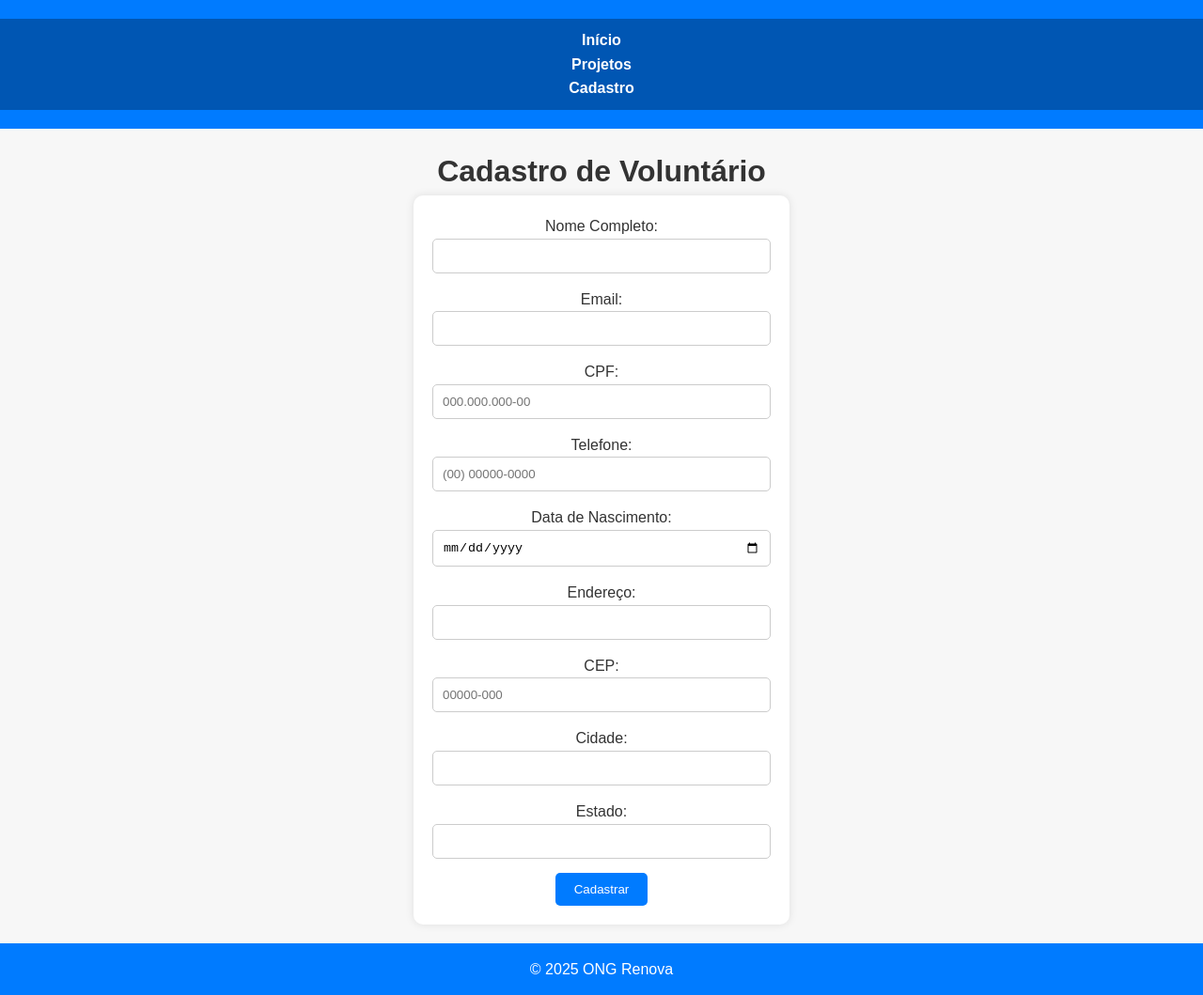
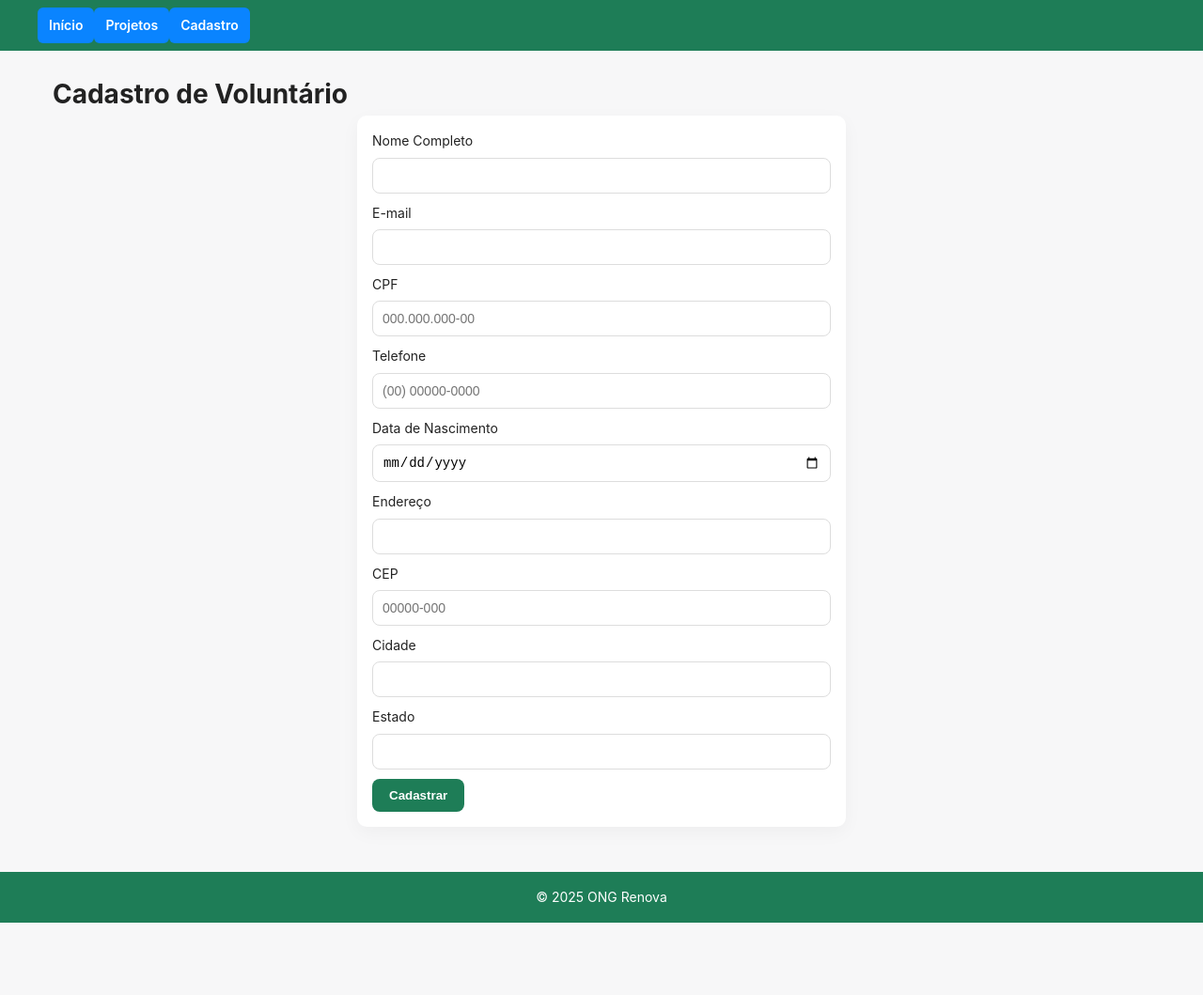
Before and after one commit to laraivy3003-design/ONG_Renova, a plain HTML site: page cadastro.html in a window 1280 px wide. Shown: the whole page at 94% size. After the commit the page ends 982 px from the top, so only its background shows below. Drawn offline with Linux system fonts and the light colour scheme.

Commit message:
Ajuste: imagens menores, lista organizada e melhorias no formulário

```diff
--- a/cadastro.html
+++ b/cadastro.html
@@ -8,28 +8,58 @@
 </head>
 <body>
   <header>
+    <div class="container header-top">
       <nav>
-      <ul>
+        <ul class="nav-list">
           <li><a href="index.html">Início</a></li>
           <li><a href="projetos.html">Projetos</a></li>
           <li><a href="cadastro.html">Cadastro</a></li>
         </ul>
       </nav>
+    </div>
   </header>
 
-  <main>
+  <main class="container">
     <h1>Cadastro de Voluntário</h1>
-    <form>
-      <label>Nome Completo:<input type="text" name="nome" required></label><br>
-      <label>Email:<input type="email" name="email" required></label><br>
-      <label>CPF:<input type="text" name="cpf" pattern="\d{3}\.\d{3}\.\d{3}-\d{2}" placeholder="000.000.000-00" required></label><br>
-      <label>Telefone:<input type="tel" name="telefone" pattern="\(\d{2}\)\s\d{4,5}-\d{4}" placeholder="(00) 00000-0000" required></label><br>
-      <label>Data de Nascimento:<input type="date" name="nascimento" required></label><br>
-      <label>Endereço:<input type="text" name="endereco" required></label><br>
-      <label>CEP:<input type="text" name="cep" pattern="\d{5}-\d{3}" placeholder="00000-000" required></label><br>
-      <label>Cidade:<input type="text" name="cidade" required></label><br>
-      <label>Estado:<input type="text" name="estado" required></label><br>
-      <button type="submit">Cadastrar</button>
+
+    <form id="form-cadastro" novalidate>
+      <label>Nome Completo
+        <input type="text" name="nome" required>
+      </label>
+
+      <label>E-mail
+        <input type="email" name="email" required>
+      </label>
+
+      <label>CPF
+        <input type="text" name="cpf" pattern="\d{3}\.\d{3}\.\d{3}-\d{2}" placeholder="000.000.000-00" required>
+      </label>
+
+      <label>Telefone
+        <input type="tel" name="telefone" pattern="\(\d{2}\)\s\d{4,5}-\d{4}" placeholder="(00) 00000-0000" required>
+      </label>
+
+      <label>Data de Nascimento
+        <input type="date" name="nascimento" required>
+      </label>
+
+      <label>Endereço
+        <input type="text" name="endereco" required>
+      </label>
+
+      <label>CEP
+        <input type="text" name="cep" pattern="\d{5}-\d{3}" placeholder="00000-000" required>
+      </label>
+
+      <label>Cidade
+        <input type="text" name="cidade" required>
+      </label>
+
+      <label>Estado
+        <input type="text" name="estado" required>
+      </label>
+
+      <button type="submit" class="btn-primary">Cadastrar</button>
     </form>
   </main>
 
--- a/css/style.css
+++ b/css/style.css
@@ -1,103 +1,174 @@
-/* ====== CONFIGURAÇÃO GERAL ====== */
-* {
-  margin: 0;
-  padding: 0;
-  box-sizing: border-box;
+/* ======= DESIGN SYSTEM - VARIÁVEIS ======= */
+:root {
+  --cor-primaria: #1E7D57;
+  --cor-secundaria: #0A84FF;
+  --cor-acento: #F59E0B;
+  --cor-sucesso: #16A34A;
+  --cor-alerta: #EF4444;
+
+  --cor-escura: #222222;
+  --cor-clara: #F7F7F8;
+  --cor-muted: #6B7280;
+
+  --font-titulo: "Poppins", "Arial", sans-serif;
+  --font-corpo: "Inter", "Verdana", sans-serif;
+
+  --fs-xxl: 40px;
+  --fs-xl: 32px;
+  --fs-lg: 24px;
+  --fs-md: 18px;
+  --fs-sm: 14px;
+  --fs-xs: 12px;
+
+  --sp-8: 8px;
+  --sp-16: 16px;
+  --sp-24: 24px;
+  --sp-32: 32px;
+  --sp-48: 48px;
+  --sp-64: 64px;
+
+  --container-max: 1200px;
+  --gutter: var(--sp-16);
 }
 
+/* ====== RESET BÁSICO ====== */
+* { box-sizing: border-box; margin: 0; padding: 0; }
+html, body { height: 100%; }
+
+/* ====== BASE ====== */
 body {
-  font-family: Arial, Helvetica, sans-serif;
-  background-color: #f7f7f7;
-  color: #333;
+  font-family: var(--font-corpo);
+  background-color: var(--cor-clara);
+  color: var(--cor-escura);
   line-height: 1.6;
+  font-size: var(--fs-sm);
 }
 
-/* ====== CABEÇALHO ====== */
-header {
-  background-color: #007bff;
-  color: white;
-  text-align: center;
-  padding: 20px 0;
+/* ====== CONTAINER ====== */
+.container {
+  width: 100%;
+  max-width: var(--container-max);
+  margin: 0 auto;
+  padding-left: var(--gutter);
+  padding-right: var(--gutter);
 }
 
-header h1 {
-  font-size: 2em;
+/* ====== HEADER / NAV ====== */
+.header-top { display:flex; align-items:center; justify-content:space-between; gap:var(--sp-16); padding: var(--sp-8) 0; }
+.logo { max-width: 140px; height: auto; display:block; object-fit:contain; }
+
+
+.nav-list {
+  list-style: none;
+  display: flex;
+  gap: var(--sp-12);
+  align-items: center;
+  padding: 0;
+  margin: 0;
+}
+.nav-list li { list-style: none; }
+.nav-list a {
+  color: white;
+  text-decoration: none;
+  background: var(--cor-secundaria);
+  padding: 8px 12px;
+  border-radius: 6px;
+  display:inline-block;
+  font-weight:600;
+}
+.nav-list a:hover { filter: brightness(.95); }
+
+/* header background */
+header { background: var(--cor-primaria); }
+
+/* ====== HERO / MAIN ====== */
+.hero { padding: var(--sp-24) 0; text-align: center; }
+main { padding: var(--sp-24) 0; }
+
+/* ====== LISTAS (Nossos Serviços) ====== */
+/* deixa as bolinhas (discs) organizadas e com recuo correto */
+.services-list {
+  list-style-type: disc;
+  padding-left: 1.5rem; /* recuo visível */
+  margin-top: var(--sp-16);
+  text-align: left;
+  display: inline-block; /* mantém conteúdo centralizado mas lista alinhada à esquerda */
 }
 
-/* ====== NAVEGAÇÃO ====== */
-nav {
-  background-color: #0056b3;
-  text-align: center;
-  padding: 10px;
+/* ====== CARDS E SEÇÕES ====== */
+.card {
+  background: #fff;
+  border-radius: 10px;
+  padding: var(--sp-16);
+  box-shadow: 0 4px 12px rgba(0,0,0,0.06);
+  margin-bottom: var(--sp-16);
 }
 
-nav a {
-  color: white;
-  text-decoration: none;
-  margin: 0 15px;
-  font-weight: bold;
+/* ====== PROJETOS - imagens menores e centradas ====== */
+.projeto-img {
+  display: block;
+  width: 100%;
+  max-width: 320px; /* reduzido para ficar delicado */
+  height: auto;
+  margin: var(--sp-12) auto 0;
+  border-radius: 8px;
+  object-fit: cover;
+  box-shadow: 0 4px 10px rgba(0,0,0,0.08);
 }
 
-nav a:hover {
-  text-decoration: underline;
+/* ====== FORMULÁRIO - labels em bloco e estilo limpo ====== */
+form {
+  max-width: 520px;
+  margin: 0 auto;
+  background: #fff;
+  padding: var(--sp-16);
+  border-radius: 10px;
+  box-shadow: 0 6px 20px rgba(0,0,0,0.04);
 }
 
-/* ====== CONTEÚDO PRINCIPAL ====== */
-main {
-  padding: 20px;
-  text-align: center;
+form label { display:block; margin-bottom: 10px; font-size: var(--fs-sm); color: var(--cor-escura); }
+input[type="text"],
+input[type="email"],
+input[type="tel"],
+input[type="date"],
+textarea {
+  width: 100%;
+  padding: 10px;
+  border: 1px solid #ddd;
+  border-radius: 8px;
+  margin-top: 6px;
+  font-size: var(--fs-sm);
 }
 
-section {
-  margin-bottom: 30px;
+/* botão primary */
+.btn-primary {
+  background: var(--cor-primaria);
+  color: #fff;
+  padding: 10px 18px;
+  border-radius: 8px;
+  border: none;
+  cursor: pointer;
+  font-weight: 600;
+}
+.btn-primary:hover { filter: brightness(.95); }
+
+/* ====== FOOTER ====== */
+footer {
+  background: var(--cor-primaria);
+  color: #fff;
+  text-align: center;
+  padding: var(--sp-16) 0;
+  margin-top: var(--sp-24);
 }
 
-/* ====== PROJETOS ====== */
-.projeto-img {
-  width: 100%;
-  max-width: 400px;
-  border-radius: 10px;
-  margin-top: 10px;
+/* ====== RESPONSIVIDADE ====== */
+@media (max-width: 900px) {
+  .header-top { flex-direction: column; gap: var(--sp-8); text-align:center; }
+  .nav-list { flex-wrap: wrap; justify-content:center; }
+  .logo { max-width: 120px; }
 }
 
-/* ====== FORMULÁRIO ====== */
-form {
-  max-width: 400px;
-  margin: 0 auto;
-  background: white;
-  padding: 20px;
-  border-radius: 10px;
-  box-shadow: 0 0 10px rgba(0, 0, 0, 0.1);
+@media (max-width: 576px) {
+  .container { padding-left: var(--sp-8); padding-right: var(--sp-8); }
+  .projeto-img { max-width: 260px; }
 }
-
-input, textarea {
-  width: 100%;
-  padding: 10px;
-  margin-bottom: 15px;
-  border: 1px solid #ccc;
-  border-radius: 5px;
-}
-
-button {
-  background-color: #007bff;
-  color: white;
-  border: none;
-  padding: 10px 20px;
-  border-radius: 5px;
-  cursor: pointer;
-}
-
-button:hover {
-  background-color: #0056b3;
-}
-
-/* ====== RODAPÉ ====== */
-footer {
-  background-color: #007bff;
-  color: white;
-  text-align: center;
-  padding: 15px;
-  position: relative;
-  bottom: 0;
-  width: 100%;
-}
```
Also changed, not shown: index.html (+9 -7 lines), projetos.html (+10 -8 lines). Lines whose indentation alone changed are shown as unchanged.
